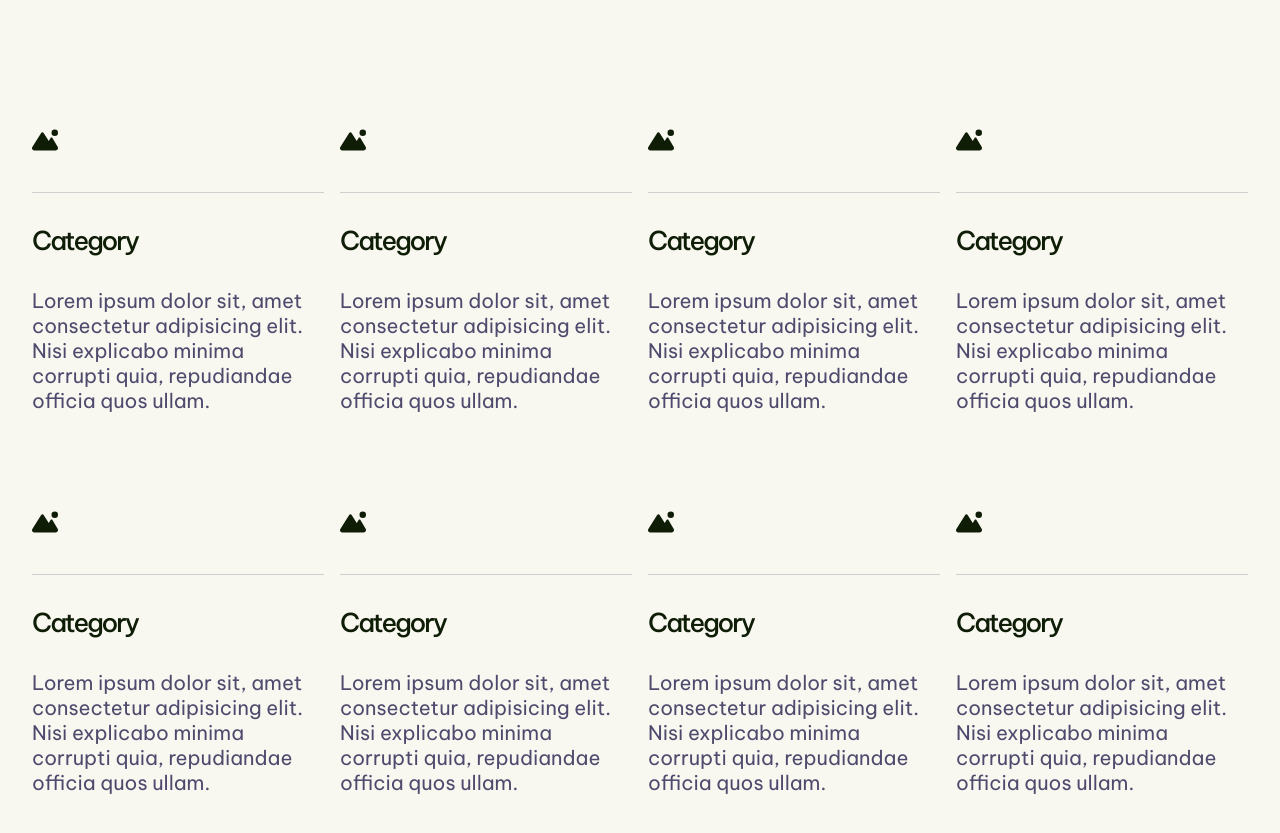
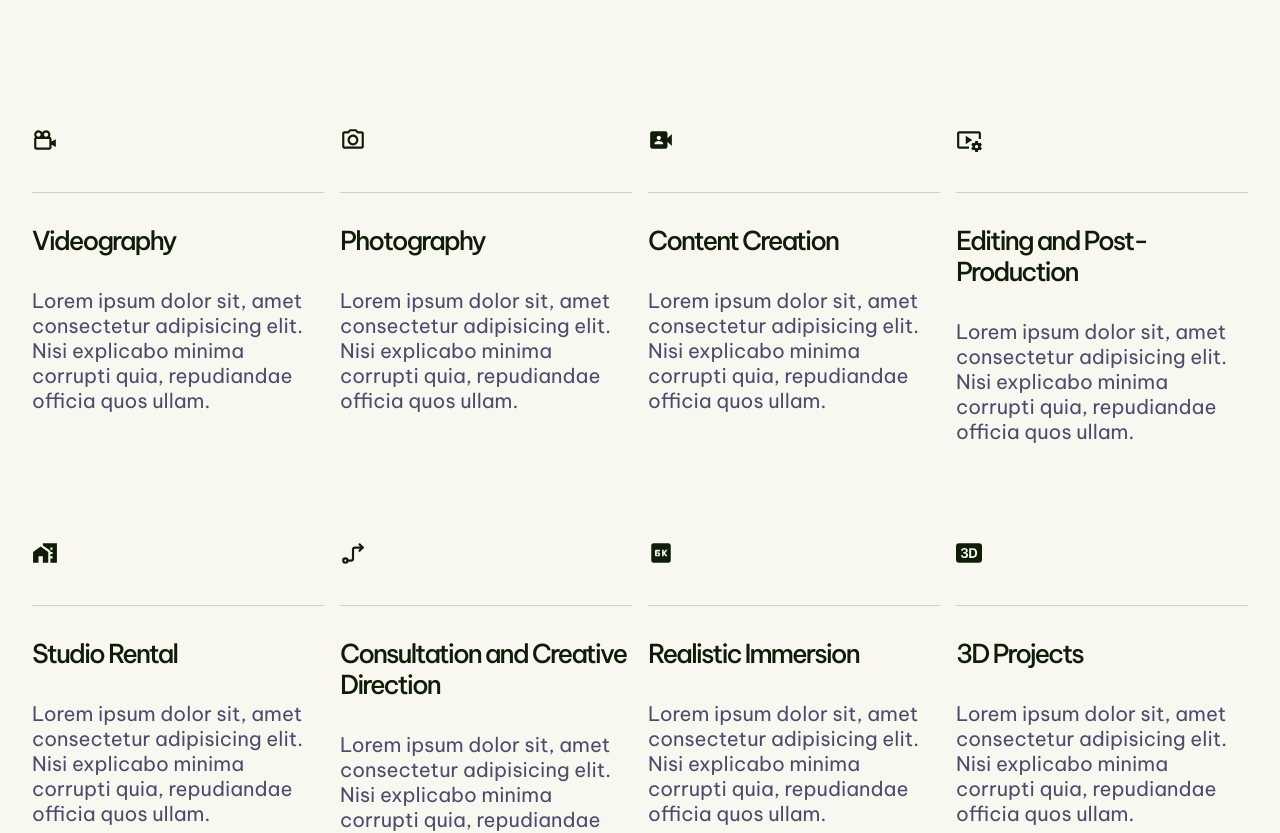
Before and after one commit to SnayderRodrigues/react-study, a React (Vite) app: page /expertise in a window 1280 px wide. Shown: the part 1850-2683 px from the top of the page. Built offline with nearby package versions, Linux system fonts and the light colour scheme.

Commit message:
fix header button and update expertise page

```diff
--- a/src/components/Footer.jsx
+++ b/src/components/Footer.jsx
@@ -30,7 +30,7 @@ const Footer = () => {
               <FaAsterisk />
               Reach Us
             </span>
-            <span>9999 999 999</span>
+            <span>+1 000 000 000</span>
             <span>contact@arraystudio.com</span>
           </div>
           <div>
@@ -38,7 +38,7 @@ const Footer = () => {
               <FaAsterisk />
               Address
             </span>
-            <span>999 Example Avenue,</span>
+            <span>000 Example Avenue,</span>
             <span>London AAA 000, UK</span>
           </div>
         </div>
--- a/src/pages/expertise/ExpertisePage.jsx
+++ b/src/pages/expertise/ExpertisePage.jsx
@@ -1,7 +1,15 @@
 import React from "react";
 // import "./expertisepage.scss";
 import Cat from "../../img/IMG_20200407_163224926_HDR-01.jpeg";
-import { FaMountainSun } from "react-icons/fa6";
+import { BiCameraMovie } from "react-icons/bi";
+import { MdOutlineCameraAlt } from "react-icons/md";
+import { MdVideoCameraFront } from "react-icons/md";
+import { MdVideoSettings } from "react-icons/md";
+
+import { MdHomeWork } from "react-icons/md";
+import { TbArrowGuide } from "react-icons/tb";
+import { Md6K } from "react-icons/md";
+import { BsBadge3DFill } from "react-icons/bs";
 import Cta from "../../components/Cta";
 
 const ExpertisePage = () => {
@@ -30,9 +38,9 @@ const ExpertisePage = () => {
           <div className="expertisePage-midpage__cards-wrapper">
             <div className="expertisePage-midpage__card">
               <span>
-                <FaMountainSun />
+                <BiCameraMovie />
               </span>
-              <h3>Category</h3>
+              <h3>Videography</h3>
               <p>
                 Lorem ipsum dolor sit, amet consectetur adipisicing elit. Nisi
                 explicabo minima corrupti quia, repudiandae officia quos ullam.
@@ -40,9 +48,9 @@ const ExpertisePage = () => {
             </div>
             <div className="expertisePage-midpage__card">
               <span>
-                <FaMountainSun />
+                <MdOutlineCameraAlt />
               </span>
-              <h3>Category</h3>
+              <h3>Photography</h3>
               <p>
                 Lorem ipsum dolor sit, amet consectetur adipisicing elit. Nisi
                 explicabo minima corrupti quia, repudiandae officia quos ullam.
@@ -50,9 +58,9 @@ const ExpertisePage = () => {
             </div>
             <div className="expertisePage-midpage__card">
               <span>
-                <FaMountainSun />
+                <MdVideoCameraFront />
               </span>
-              <h3>Category</h3>
+              <h3>Content Creation</h3>
               <p>
                 Lorem ipsum dolor sit, amet consectetur adipisicing elit. Nisi
                 explicabo minima corrupti quia, repudiandae officia quos ullam.
@@ -60,9 +68,9 @@ const ExpertisePage = () => {
             </div>
             <div className="expertisePage-midpage__card">
               <span>
-                <FaMountainSun />
+                <MdVideoSettings />
               </span>
-              <h3>Category</h3>
+              <h3>Editing and Post-Production</h3>
               <p>
                 Lorem ipsum dolor sit, amet consectetur adipisicing elit. Nisi
                 explicabo minima corrupti quia, repudiandae officia quos ullam.
@@ -70,9 +78,9 @@ const ExpertisePage = () => {
             </div>
             <div className="expertisePage-midpage__card">
               <span>
-                <FaMountainSun />
+                <MdHomeWork />
               </span>
-              <h3>Category</h3>
+              <h3>Studio Rental</h3>
               <p>
                 Lorem ipsum dolor sit, amet consectetur adipisicing elit. Nisi
                 explicabo minima corrupti quia, repudiandae officia quos ullam.
@@ -80,9 +88,9 @@ const ExpertisePage = () => {
             </div>
             <div className="expertisePage-midpage__card">
               <span>
-                <FaMountainSun />
+                <TbArrowGuide />
               </span>
-              <h3>Category</h3>
+              <h3>Consultation and Creative Direction</h3>
               <p>
                 Lorem ipsum dolor sit, amet consectetur adipisicing elit. Nisi
                 explicabo minima corrupti quia, repudiandae officia quos ullam.
@@ -90,9 +98,9 @@ const ExpertisePage = () => {
             </div>
             <div className="expertisePage-midpage__card">
               <span>
-                <FaMountainSun />
+                <Md6K />
               </span>
-              <h3>Category</h3>
+              <h3>Realistic Immersion</h3>
               <p>
                 Lorem ipsum dolor sit, amet consectetur adipisicing elit. Nisi
                 explicabo minima corrupti quia, repudiandae officia quos ullam.
@@ -100,9 +108,9 @@ const ExpertisePage = () => {
             </div>
             <div className="expertisePage-midpage__card">
               <span>
-                <FaMountainSun />
+                <BsBadge3DFill />
               </span>
-              <h3>Category</h3>
+              <h3>3D Projects</h3>
               <p>
                 Lorem ipsum dolor sit, amet consectetur adipisicing elit. Nisi
                 explicabo minima corrupti quia, repudiandae officia quos ullam.
--- a/src/pages/home/About.jsx
+++ b/src/pages/home/About.jsx
@@ -72,7 +72,7 @@ const About = () => {
               </div>
 
               <div>
-                <span>230+</span>
+                <span>200+</span>
                 <span>Happy customers</span>
               </div>
             </div>
--- a/src/pages/home/Expertise.jsx
+++ b/src/pages/home/Expertise.jsx
@@ -1,9 +1,21 @@
 import { Link } from "react-router-dom";
 import { IoMdArrowForward } from "react-icons/io";
-import { FaMountainSun } from "react-icons/fa6";
+
+import { BiCameraMovie } from "react-icons/bi";
+import { MdOutlineCameraAlt } from "react-icons/md";
+import { MdVideoCameraFront } from "react-icons/md";
+import { MdVideoSettings } from "react-icons/md";
+
+import { MdHomeWork } from "react-icons/md";
+import { TbArrowGuide } from "react-icons/tb";
+import { Md6K } from "react-icons/md";
+import { BsBadge3DFill } from "react-icons/bs";
+
+
+
+
 
 const Expertise = () => {
-
   return (
     <section id="expertise" className="expertise">
       <div className="wrapper expertise__wrapper">
@@ -17,9 +29,19 @@ const Expertise = () => {
         <div className="expertise__cards-wrapper">
           <div className="expertise__card">
             <span>
-              <FaMountainSun />
+              <BiCameraMovie />
             </span>
-            <h3>Category</h3>
+            <h3>Videography</h3>
+            <p>
+              Excellent visual productions for commercials, music videos,
+              product demonstrations and many more.
+            </p>
+          </div>
+          <div className="expertise__card">
+            <span>
+              <MdOutlineCameraAlt />
+            </span>
+            <h3>Photography</h3>
             <p>
               Lorem ipsum dolor sit, amet consectetur adipisicing elit. Nisi
               explicabo minima corrupti quia, repudiandae officia quos ullam.
@@ -27,9 +49,9 @@ const Expertise = () => {
           </div>
           <div className="expertise__card">
             <span>
-              <FaMountainSun />
+              <MdVideoCameraFront />
             </span>
-            <h3>Category</h3>
+            <h3>Content Creation</h3>
             <p>
               Lorem ipsum dolor sit, amet consectetur adipisicing elit. Nisi
               explicabo minima corrupti quia, repudiandae officia quos ullam.
@@ -37,9 +59,9 @@ const Expertise = () => {
           </div>
           <div className="expertise__card">
             <span>
-              <FaMountainSun />
+              <MdVideoSettings />
             </span>
-            <h3>Category</h3>
+            <h3>Editing and Post-Production</h3>
             <p>
               Lorem ipsum dolor sit, amet consectetur adipisicing elit. Nisi
               explicabo minima corrupti quia, repudiandae officia quos ullam.
@@ -47,9 +69,9 @@ const Expertise = () => {
           </div>
           <div className="expertise__card">
             <span>
-              <FaMountainSun />
+              <MdHomeWork />
             </span>
-            <h3>Category</h3>
+            <h3>Studio Rental</h3>
             <p>
               Lorem ipsum dolor sit, amet consectetur adipisicing elit. Nisi
               explicabo minima corrupti quia, repudiandae officia quos ullam.
@@ -57,9 +79,9 @@ const Expertise = () => {
           </div>
           <div className="expertise__card">
             <span>
-              <FaMountainSun />
+              <TbArrowGuide />
             </span>
-            <h3>Category</h3>
+            <h3>Consultation and Creative Direction</h3>
             <p>
               Lorem ipsum dolor sit, amet consectetur adipisicing elit. Nisi
               explicabo minima corrupti quia, repudiandae officia quos ullam.
@@ -67,9 +89,9 @@ const Expertise = () => {
           </div>
           <div className="expertise__card">
             <span>
-              <FaMountainSun />
+              <Md6K />
             </span>
-            <h3>Category</h3>
+            <h3>Realistic Immersion</h3>
             <p>
               Lorem ipsum dolor sit, amet consectetur adipisicing elit. Nisi
               explicabo minima corrupti quia, repudiandae officia quos ullam.
@@ -77,19 +99,9 @@ const Expertise = () => {
           </div>
           <div className="expertise__card">
             <span>
-              <FaMountainSun />
+              <BsBadge3DFill />
             </span>
-            <h3>Category</h3>
-            <p>
-              Lorem ipsum dolor sit, amet consectetur adipisicing elit. Nisi
-              explicabo minima corrupti quia, repudiandae officia quos ullam.
-            </p>
-          </div>
-          <div className="expertise__card">
-            <span>
-              <FaMountainSun />
-            </span>
-            <h3>Category</h3>
+            <h3>3D Projects</h3>
             <p>
               Lorem ipsum dolor sit, amet consectetur adipisicing elit. Nisi
               explicabo minima corrupti quia, repudiandae officia quos ullam.
--- a/src/styles/pages/contact/_contactpagefooter.scss
+++ b/src/styles/pages/contact/_contactpagefooter.scss
@@ -89,9 +89,7 @@
 
       &:hover {
         color: var(--text-color);
-      }
-      &::after {
-        background: var(--green);
+        background-color: var(--green);
       }
     }
   }
```
Also changed, not shown: src/pages/contact/ContactPage.jsx (+3 -70 lines), src/pages/contact/ContactPageFooter.jsx (added, +75 -0 lines).
